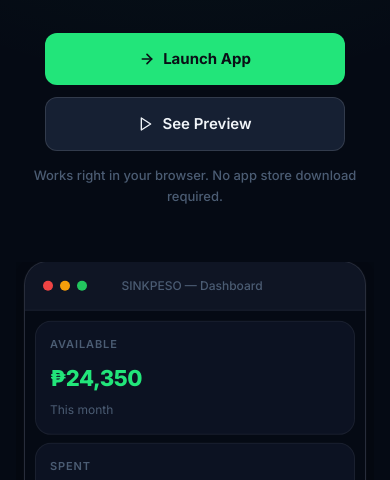
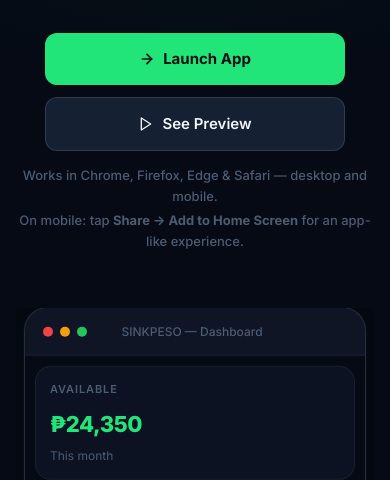
Before and after one commit to sinkpeso/sinkpeso.github.io, a website: page index.html in a window 390 px wide. Shown: the part 326-806 px from the top of the page. Drawn offline with Linux system fonts and the light colour scheme.

Commit message:
feat: expand hero pwa note to two-line browser compat and mobile install tips

```diff
--- a/index.html
+++ b/index.html
@@ -55,7 +55,10 @@
                         See Preview
                     </a>
                 </div>
-                <p class="hero-pwa-note">Works right in your browser. No app store download required.</p>
+                <div class="hero-meta">
+                    <p class="hero-pwa-note">Works in Chrome, Firefox, Edge & Safari — desktop and mobile.</p>
+                    <p class="hero-pwa-note" style="margin-top:4px">On mobile: tap <strong>Share → Add to Home Screen</strong> for an app-like experience.</p>
+                </div>
             </div>
             <div class="hero-mockup">
                 <div class="mockup-float">
```
